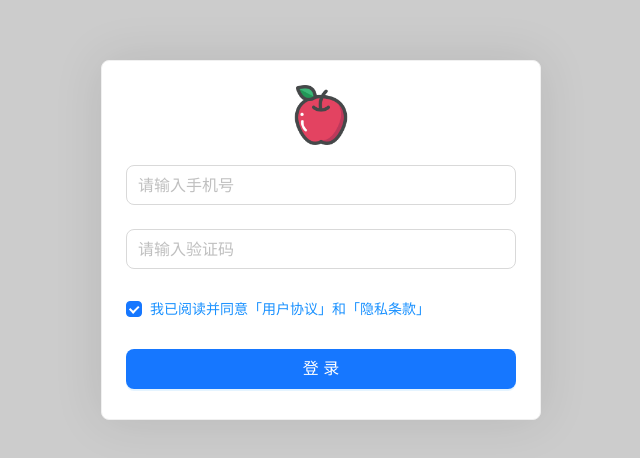
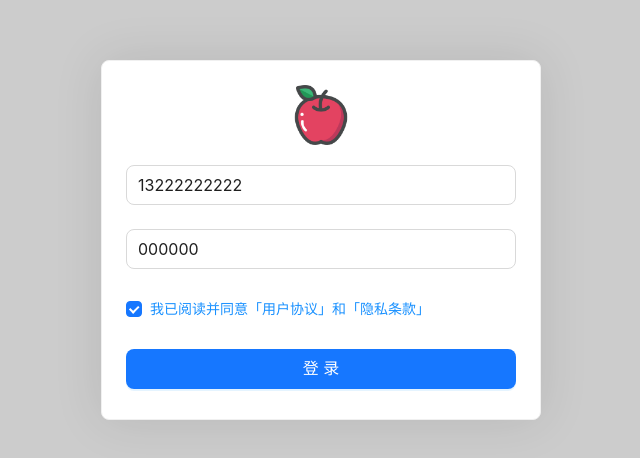
Before and after one commit to ZhangMin1998/react-pc-zm1, a React (Create React App) app: page /login in a window 1280 px wide. Shown: the part 160-618 px from the top of the page, without its empty margins (319-959 px from the left). Built offline with nearby package versions, Linux system fonts and the light colour scheme.

Commit message:
获取登录表单数据

```diff
--- a/src/pages/Login/index.js
+++ b/src/pages/Login/index.js
@@ -3,6 +3,12 @@ import logo from '@/assets/image/logo.png'
 import './index.scss'
 
 const Login = () => {
+  const onFinish = (values) => {
+    console.log('Success:', values)
+  };
+  const onFinishFailed = (errorInfo) => {
+    console.log('Failed:', errorInfo)
+  }
   return (
     <div className='login'>
       <Card className='login_container'>
@@ -10,9 +16,13 @@ const Login = () => {
         {/* 子项用到的触发事件，需要在Form声明 */}
         <Form
           initialValues={{
+            mobile: '13222222222',
+            code: '000000',
             remember: true,
           }}
           validateTrigger={['onBlur', 'onChange']}
+          onFinish={onFinish}
+          onFinishFailed={onFinishFailed}
         >
           <Form.Item
             name="mobile"
```
